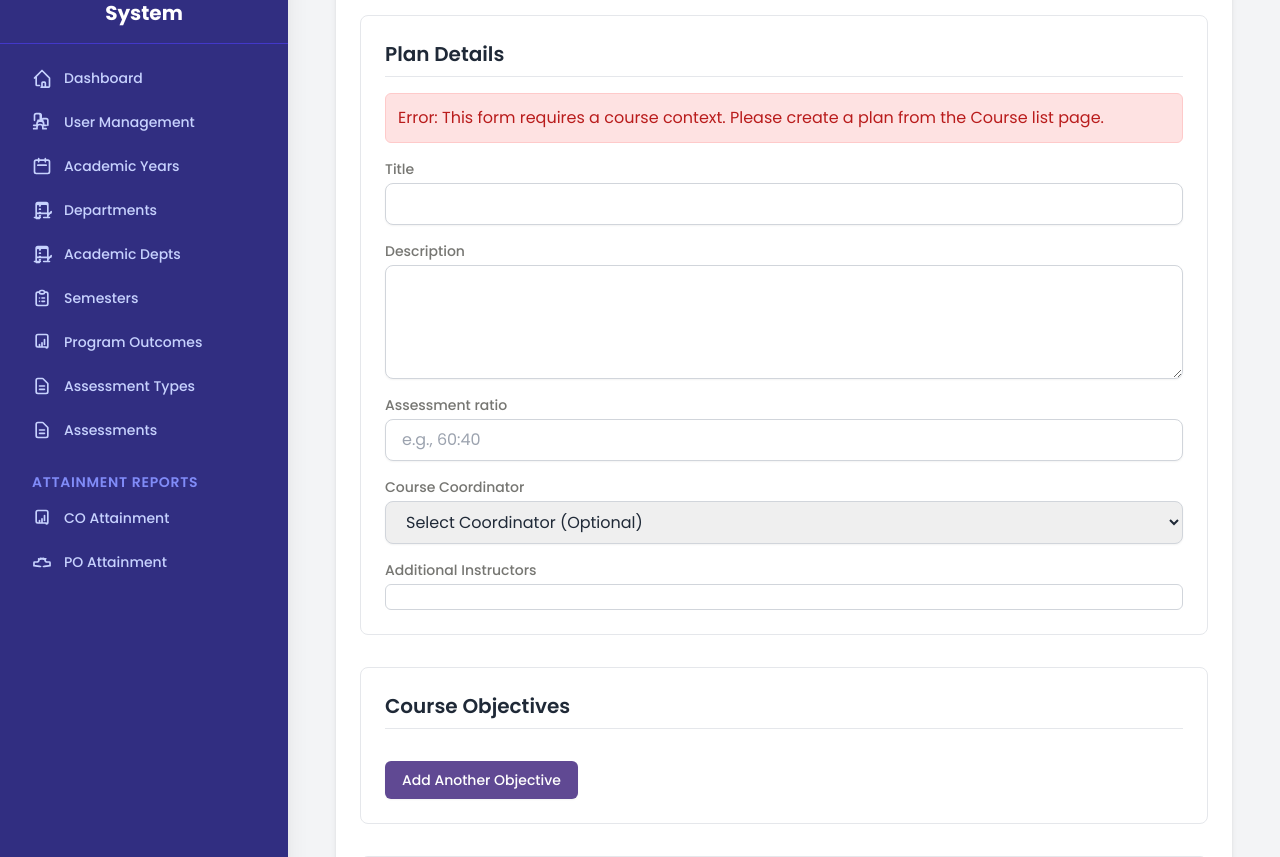
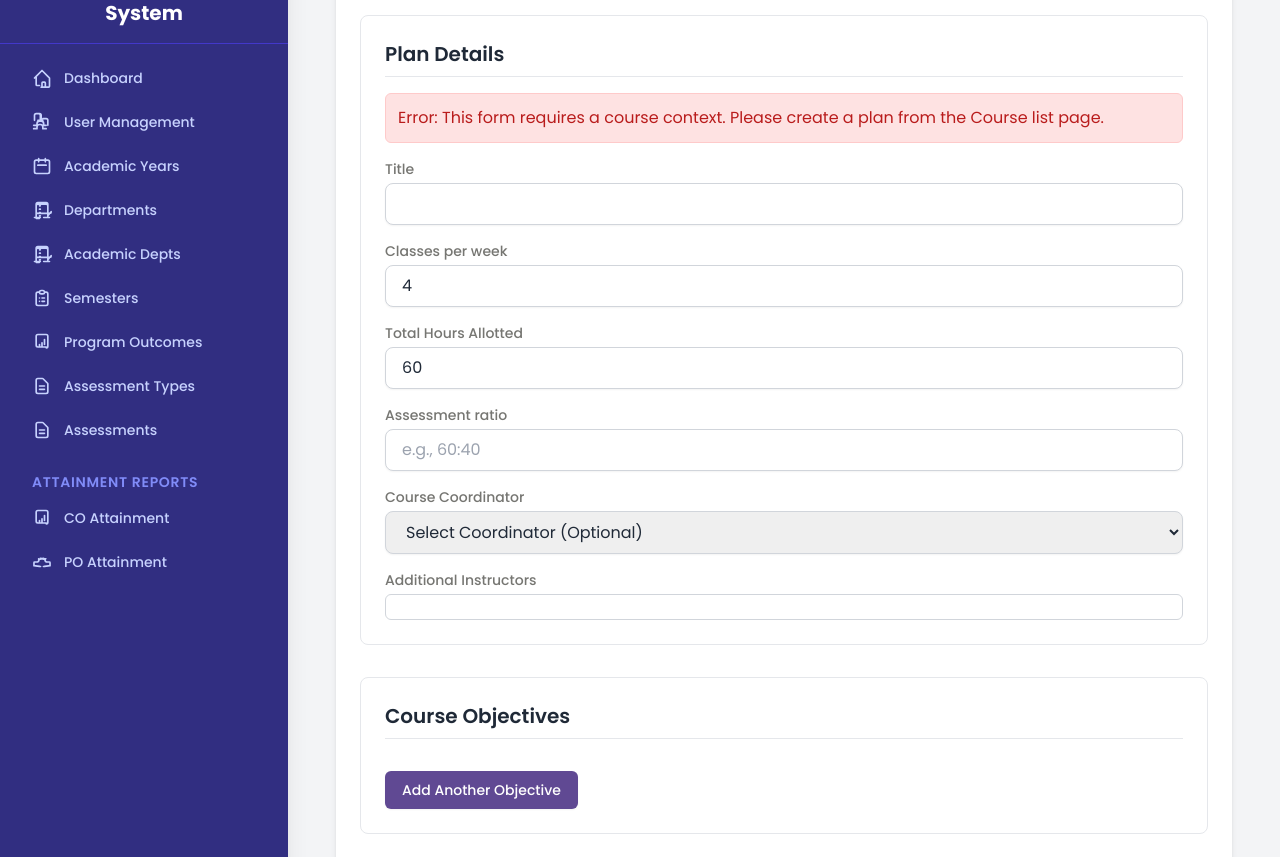
Before and after one commit to deepanshuSoni22/copo-management, a Django app: page /academics/course-plans/create/ in a window 1280 px wide. Shown: the part 133-990 px from the top of the page. Run offline with Django 5.2, Linux system fonts and the light colour scheme; the visitor is signed in with stand-in values (Sample User, id 1); data comes from the database, SQL or seed files in the repository.

Commit message:
Fix CoursePlan Form

```diff
--- a/academics/admin.py
+++ b/academics/admin.py
@@ -347,7 +347,7 @@ class ProgramOutcomeAttainmentAdmin(admin.ModelAdmin):
 # --- ADD THIS NEW ADMIN REGISTRATION ---
 @admin.register(WeeklyLessonPlan)
 class WeeklyLessonPlanAdmin(admin.ModelAdmin):
-    list_display = ('course_plan', 'unit_number', 'week_dates', 'order')
+    list_display = ('course_plan', 'unit_number', 'start_date', 'end_date', 'order')
     list_filter = ('course_plan__course__department',)
     search_fields = ('unit_details', 'course_plan__course__code')
     ordering = ('course_plan', 'order')
--- a/academics/forms.py
+++ b/academics/forms.py
@@ -671,11 +671,12 @@ class CoursePlanForm(forms.ModelForm):
     class Meta:
         model = CoursePlan
         # Note: 'course' field is automatically handled by ModelForm due to primary_key=True on the model
-        fields = ['title', 'description', 'course_coordinator', 'instructors', 'assessment_ratio']
+        fields = ['title', 'classes_per_week', 'total_hours_allotted', 'course_coordinator', 'instructors', 'assessment_ratio']
         widgets = {
             'title': forms.TextInput(attrs={'class': 'mt-1 block w-full px-4 py-2 border border-gray-300 rounded-lg shadow-sm focus:ring-indigo-500 focus:border-indigo-500 sm:text-base'}),
-            'description': forms.Textarea(attrs={'class': 'mt-1 block w-full px-4 py-2 border border-gray-300 rounded-lg shadow-sm focus:ring-indigo-500 focus:border-indigo-500 sm:text-base', 'rows': 4}),
             'assessment_ratio': forms.TextInput(attrs={'class': 'mt-1 block w-full px-4 py-2 border border-gray-300 rounded-lg shadow-sm focus:ring-indigo-500 focus:border-indigo-500 sm:text-base', 'placeholder': 'e.g., 60:40'}),
+            'classes_per_week': forms.NumberInput(attrs={'class': 'mt-1 block w-full px-4 py-2 border border-gray-300 rounded-lg shadow-sm focus:ring-indigo-500 focus:border-indigo-500 sm:text-base'}),
+            'total_hours_allotted': forms.NumberInput(attrs={'class': 'mt-1 block w-full px-4 py-2 border border-gray-300 rounded-lg shadow-sm focus:ring-indigo-500 focus:border-indigo-500 sm:text-base'}),
         }
 
     # --- UPDATED __init__ METHOD ---
@@ -730,12 +731,15 @@ CourseObjectiveFormSet = inlineformset_factory(
 class WeeklyLessonPlanForm(forms.ModelForm):
     class Meta:
         model = WeeklyLessonPlan
-        fields = ['order', 'unit_number', 'unit_details', 'week_dates', 'pedagogy', 'references']
+        fields = ['order', 'unit_number', 'unit_details', 'start_date', 'end_date', 'pedagogy', 'references']
         widgets = {
             'order': forms.NumberInput(attrs={'class': 'mt-1 block w-16 px-2 py-1 border border-gray-300 rounded-lg shadow-sm focus:ring-indigo-500 focus:border-indigo-500 sm:text-sm'}),
             'unit_number': forms.TextInput(attrs={'class': 'mt-1 block w-24 px-2 py-1 border border-gray-300 rounded-lg shadow-sm focus:ring-indigo-500 focus:border-indigo-500 sm:text-sm'}),
             'unit_details': forms.Textarea(attrs={'class': 'mt-1 block w-full px-4 py-2 border border-gray-300 rounded-lg shadow-sm focus:ring-indigo-500 focus:border-indigo-500 sm:text-base', 'rows': 4}),
-            'week_dates': forms.TextInput(attrs={'class': 'mt-1 block w-full px-2 py-1 border border-gray-300 rounded-lg shadow-sm focus:ring-indigo-500 focus:border-indigo-500 sm:text-base', 'placeholder': 'e.g., JULY 17TH - AUG 10TH'}),
+
+            'start_date': forms.DateInput(attrs={'type': 'date', 'class': 'mt-1 block w-full px-2 py-1 border border-gray-300 rounded-lg shadow-sm focus:ring-indigo-500 focus:border-indigo-500 sm:text-base'}),
+            'end_date': forms.DateInput(attrs={'type': 'date', 'class': 'mt-1 block w-full px-2 py-1 border border-gray-300 rounded-lg shadow-sm focus:ring-indigo-500 focus:border-indigo-500 sm:text-base'}),
+
             'pedagogy': forms.Textarea(attrs={'class': 'mt-1 block w-full px-4 py-2 border border-gray-300 rounded-lg shadow-sm focus:ring-indigo-500 focus:border-indigo-500 sm:text-base', 'rows': 4}),
             'references': forms.Textarea(attrs={'class': 'mt-1 block w-full px-4 py- border border-gray-300 rounded-lg shadow-sm focus:ring-indigo-500 focus:border-indigo-500 sm:text-base', 'rows': 4}),
         }
@@ -747,7 +751,7 @@ WeeklyLessonPlanFormSet = inlineformset_factory(
     form=WeeklyLessonPlanForm,
     extra=0,           # One empty form by default
     can_delete=True,   # Allow deleting entries
-    fields=['order', 'unit_number', 'unit_details', 'week_dates', 'pedagogy', 'references']
+    fields=['order', 'unit_number', 'unit_details', 'start_date', 'end_date', 'pedagogy', 'references']
 )
 
 
--- a/academics/templates/academics/course_plan_form.html
+++ b/academics/templates/academics/course_plan_form.html
@@ -45,13 +45,22 @@
                         <p class="mt-2 text-sm text-red-600">{{ course_plan_form.title.errors.as_text }}</p>
                     {% endif %}
                 </div>
+
                 <div>
-                    <label for="{{ course_plan_form.description.id_for_label }}" class="block text-sm font-medium text-gray-default mb-1">{{ course_plan_form.description.label }}</label>
-                    {{ course_plan_form.description }}
-                    {% if course_plan_form.description.errors %}
-                        <p class="mt-2 text-sm text-red-600">{{ course_plan_form.description.errors.as_text }}</p>
+                    <label for="{{ course_plan_form.classes_per_week.id_for_label }}" class="block text-sm font-medium text-gray-default mb-1">Classes per week</label>
+                    {{ course_plan_form.classes_per_week }}
+                    {% if course_plan_form.classes_per_week.errors %}
+                        <p class="mt-2 text-sm text-red-600">{{ course_plan_form.classes_per_week.errors.as_text }}</p>
                     {% endif %}
                 </div>
+                <div>
+                    <label for="{{ course_plan_form.total_hours_allotted.id_for_label }}" class="block text-sm font-medium text-gray-default mb-1">Total Hours Allotted</label>
+                    {{ course_plan_form.total_hours_allotted }}
+                    {% if course_plan_form.total_hours_allotted.errors %}
+                        <p class="mt-2 text-sm text-red-600">{{ course_plan_form.total_hours_allotted.errors.as_text }}</p>
+                    {% endif %}
+                </div>
+
                 <div>
                     <label for="{{ course_plan_form.assessment_ratio.id_for_label }}" class="block text-sm font-medium text-gray-default mb-1">{{ course_plan_form.assessment_ratio.label }}</label>
                     {{ course_plan_form.assessment_ratio }}
@@ -196,10 +205,15 @@
                                 {{ form.unit_details }}
                                 {% if form.unit_details.errors %}<p class="mt-2 text-sm text-red-600">{{ form.unit_details.errors.as_text }}</p>{% endif %}
                             </div>
-                            <div class="mt-4">
-                                <label for="{{ form.week_dates.id_for_label }}" class="block text-sm font-medium text-gray-default mb-1">{{ form.week_dates.label }}</label>
-                                {{ form.week_dates }}
-                                {% if form.week_dates.errors %}<p class="mt-2 text-sm text-red-600">{{ form.week_dates.errors.as_text }}</p>{% endif %}
+                            <div class="grid grid-cols-1 sm:grid-cols-2 gap-4 mt-4">
+                                <div>
+                                    <label for="{{ form.start_date.id_for_label }}" class="block text-sm font-medium text-gray-default mb-1">Start date</label>
+                                    {{ form.start_date }}
+                                </div>
+                                <div>
+                                    <label for="{{ form.end_date.id_for_label }}" class="block text-sm font-medium text-gray-default mb-1">End date</label>
+                                    {{ form.end_date }}
+                                </div>
                             </div>
                             <div class="mt-4">
                                 <label for="{{ form.pedagogy.id_for_label }}" class="block text-sm font-medium text-gray-default mb-1">{{ form.pedagogy.label }}</label>
@@ -239,9 +253,15 @@
                                 <label for="id_lessons-__prefix__-unit_details" class="block text-sm font-medium text-gray-default mb-1">Unit details</label>
                                 {{ weekly_lesson_formset.empty_form.unit_details }}
                             </div>
-                            <div class="mt-4">
-                                <label for="id_lessons-__prefix__-week_dates" class="block text-sm font-medium text-gray-default mb-1">Week dates</label>
-                                {{ weekly_lesson_formset.empty_form.week_dates }}
+                            <div class="grid grid-cols-1 sm:grid-cols-2 gap-4 mt-4">
+                                <div>
+                                    <label for="id_lessons-__prefix__-start_date" class="block text-sm font-medium text-gray-default mb-1">Start date</label>
+                                    {{ weekly_lesson_formset.empty_form.start_date }}
+                                </div>
+                                <div>
+                                    <label for="id_lessons-__prefix__-end_date" class="block text-sm font-medium text-gray-default mb-1">End date</label>
+                                    {{ weekly_lesson_formset.empty_form.end_date }}
+                                </div>
                             </div>
                             <div class="mt-4">
                                 <label for="id_lessons-__prefix__-pedagogy" class="block text-sm font-medium text-gray-default mb-1">Pedagogy</label>
--- a/academics/views.py
+++ b/academics/views.py
@@ -642,7 +642,12 @@ def course_plan_update(request, pk):
     is_hod_or_admin = user_profile.role in ['HOD', 'ADMIN'] or request.user.is_superuser
     is_course_instructor = user_profile == course_plan.course_coordinator or user_profile in course_plan.instructors.all()
 
-    if not (is_hod_or_admin or is_course_instructor):
+    # --- START OF NEW LOGIC ---
+    # This new flag determines who can edit the core components of the plan.
+    can_edit_main_components = is_hod_or_admin or is_course_instructor
+    # --- END OF NEW LOGIC ---
+
+    if not can_edit_main_components: # Simplified permission check
         messages.error(request, "You do not have permission to update this Course Plan.")
         return redirect('course_plan_list')
 
@@ -658,8 +663,8 @@ def course_plan_update(request, pk):
 
     course_outcomes_for_this_course = CourseOutcome.objects.filter(course=course_plan.course)
     # Define the form kwargs dictionary based on permission
-    objective_and_cia_kwargs = {'can_edit': is_hod_or_admin}
-    cia_kwargs = {'cos_queryset': course_outcomes_for_this_course, 'can_edit': is_hod_or_admin}
+    objective_and_cia_kwargs = {'can_edit': can_edit_main_components}
+    cia_kwargs = {'cos_queryset': course_outcomes_for_this_course, 'can_edit': can_edit_main_components}
 
     if request.method == 'POST':
         form = CoursePlanForm(request.POST, instance=course_plan, can_edit_full_plan=is_hod_or_admin)
@@ -668,18 +673,26 @@ def course_plan_update(request, pk):
         lesson_formset = WeeklyLessonPlanFormSet(request.POST, instance=course_plan, prefix='lessons') # No permissions needed here
         cia_formset = CIAComponentFormSet(request.POST, instance=course_plan, prefix='cia_components', form_kwargs=cia_kwargs)
 
+        # --- UPDATED: Simplified validation logic ---
+        forms_to_validate = []
+        forms_to_save = []
+
         if is_hod_or_admin:
-            all_forms_valid = form.is_valid() and objective_formset.is_valid() and lesson_formset.is_valid() and cia_formset.is_valid()
-        else:
-            all_forms_valid = lesson_formset.is_valid()
+            # Admins/HODs validate and save everything
+            forms_to_validate = [form, objective_formset, lesson_formset, cia_formset]
+            forms_to_save = [form, objective_formset, lesson_formset, cia_formset]
+        elif is_course_instructor:
+            # Faculty instructors validate and save their permitted sections
+            forms_to_validate = [objective_formset, lesson_formset, cia_formset]
+            forms_to_save = [objective_formset, lesson_formset, cia_formset]
+
+        all_forms_valid = all(f.is_valid() for f in forms_to_validate)
 
         if all_forms_valid:
             with transaction.atomic():
-                if is_hod_or_admin:
-                    form.save()
-                    objective_formset.save()
-                    cia_formset.save()
-                lesson_formset.save()
+                # Loop through and save all the forms that were designated for saving
+                for f in forms_to_save:
+                    f.save()
             messages.success(request, f"Course Plan for '{course_plan.course.code}' updated successfully!")
             return redirect('course_plan_list')
         else:
@@ -705,7 +718,7 @@ def course_plan_update(request, pk):
         'form_title': title, # Use the new conditional title
         'pre_selected_course': course_plan.course,
         'can_edit_full_plan': is_hod_or_admin,
-        'can_edit_weekly_lessons': is_hod_or_admin or is_course_instructor,
+        'can_edit_weekly_lessons': can_edit_main_components,
     }
     return render(request, 'academics/course_plan_form.html', context)
 
```
Also changed, not shown: academics/models.py (+13 -2 lines), academics/migrations/0008_remove_courseplan_description_and_more.py (added), academics/migrations/0009_remove_weeklylessonplan_week_dates_and_more.py (added).
